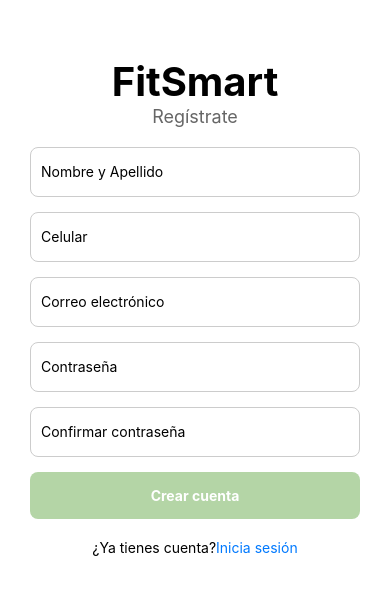
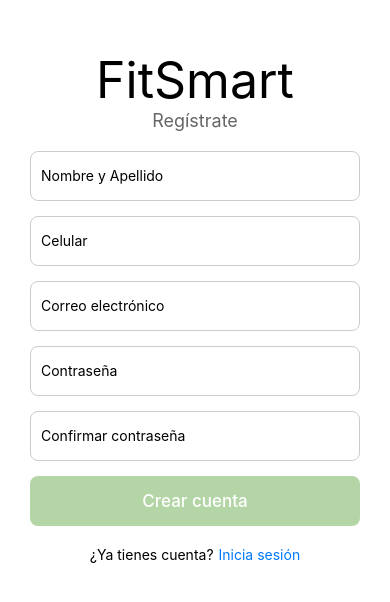
Before and after one commit to bycris13/FitSmart, a React Native app: screen /Register in a window 390 px wide. Shown: the part 116-718 px from the top of the page. Built offline with nearby package versions, Linux system fonts and the light colour scheme.

Commit message:
:art: ajuste de los tamaños de las letras

```diff
--- a/src/screens/LoginScreen.js
+++ b/src/screens/LoginScreen.js
@@ -95,12 +95,14 @@ const styles = StyleSheet.create({
 
   textLoginColor: {
     color: "#fff",
+    fontSize: 17,
+    fontWeight: '500'
   },
 
   imgLogin: {
     alignSelf: "center",
     margin: 10,
     width: "50%",
-    height: "21%",
+    height: "22%",
   },
 });
--- a/src/screens/RegisterScreen.js
+++ b/src/screens/RegisterScreen.js
@@ -1,5 +1,15 @@
 import React, { useState } from "react";
-import {View, Text, TextInput, StyleSheet, KeyboardAvoidingView, Platform, ScrollView, TouchableWithoutFeedback, Keyboard, } from "react-native";
+import {
+  View,
+  Text,
+  TextInput,
+  StyleSheet,
+  KeyboardAvoidingView,
+  Platform,
+  ScrollView,
+  TouchableWithoutFeedback,
+  Keyboard,
+} from "react-native";
 import PressableButton from "../components/PressableButton";
 
 export default function RegisterScreen({ navigation }) {
@@ -29,16 +39,19 @@ export default function RegisterScreen({ navigation }) {
             placeholder="Celular"
             keyboardType="phone-pad"
           />
+
           <TextInput
             style={styles.input}
             placeholder="Correo electrónico"
             keyboardType="email-address"
           />
+
           <TextInput
             style={styles.input}
             placeholder="Contraseña"
             secureTextEntry
           />
+
           <TextInput
             style={styles.input}
             placeholder="Confirmar contraseña"
@@ -50,7 +63,7 @@ export default function RegisterScreen({ navigation }) {
             textStyle={styles.buttonText}
             label="Crear cuenta"
             onPress={() => {
-              console.log('HOLA');
+              console.log("HOLA");
             }}
           />
 
@@ -58,7 +71,7 @@ export default function RegisterScreen({ navigation }) {
             <Text>¿Ya tienes cuenta?</Text>
             <PressableButton
               textStyle={styles.loginLink}
-              label='Inicia sesión'
+              label="Inicia sesión"
               onPress={() => navigation.navigate("Login")}
             />
           </View>
@@ -75,18 +88,21 @@ const styles = StyleSheet.create({
     flexGrow: 1,
     justifyContent: "center",
   },
+
   title: {
     alignItems: "center",
     marginBottom: 20,
   },
+
   titleText: {
-    fontSize: 40,
-    fontWeight: "bold",
+    fontSize: 50,
   },
+
   subtitle: {
     fontSize: 18,
     color: "#666",
   },
+
   input: {
     height: 50,
     borderColor: "#ccc",
@@ -95,26 +111,33 @@ const styles = StyleSheet.create({
     paddingHorizontal: 10,
     marginBottom: 15,
   },
+
   checkboxContainer: {
     flexDirection: "row",
     alignItems: "center",
     marginBottom: 20,
   },
+
   button: {
     backgroundColor: "#b4d5a6",
     alignItems: "center",
     borderRadius: 8,
     padding: 15,
   },
+
   buttonText: {
     color: "#fff",
-    fontWeight: "bold",
+    fontSize: 17,
+    fontWeight: '500'
   },
+
   loginLinkContainer: {
     flexDirection: "row",
     justifyContent: "center",
     marginTop: 20,
+    gap: 5,
   },
+
   loginLink: {
     color: "#0079fe",
   },
```
